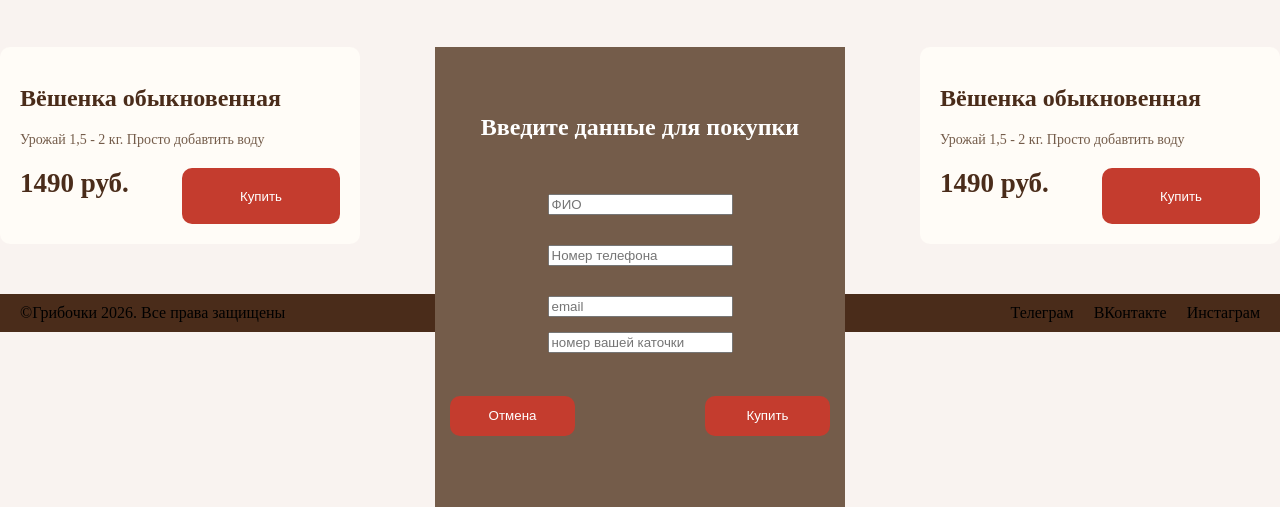
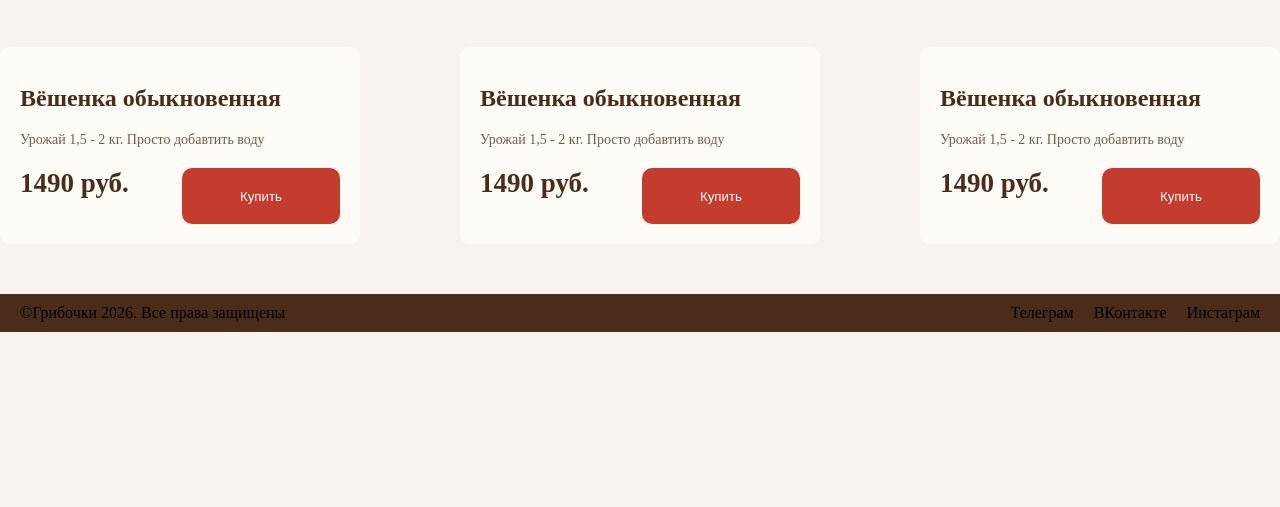
Before and after one commit to ChupaPups/Gribochki, a plain HTML site: page index.html in a window 1280 px wide. Shown: the part 834-1341 px from the top of the page. After the commit the page ends 1166 px from the top, so only its background shows below. Drawn offline with Linux system fonts and the light colour scheme; files whose address does not match are found by name.

Commit message:
fix sell

```diff
--- a/style/style.css
+++ b/style/style.css
@@ -64,7 +64,7 @@ body {
 }
 
 .hidden{
-    display: none;
+    visibility: hidden;
 }
 
 header {
@@ -165,8 +165,8 @@ header>h1 {
     display: flex;
     flex-direction: column;
     gap: 13px;
-    justify-content: center;
-    z-index: 100;
+    left: 40%;
+    top: 50%;
 }
 
 .sellInput {
```
